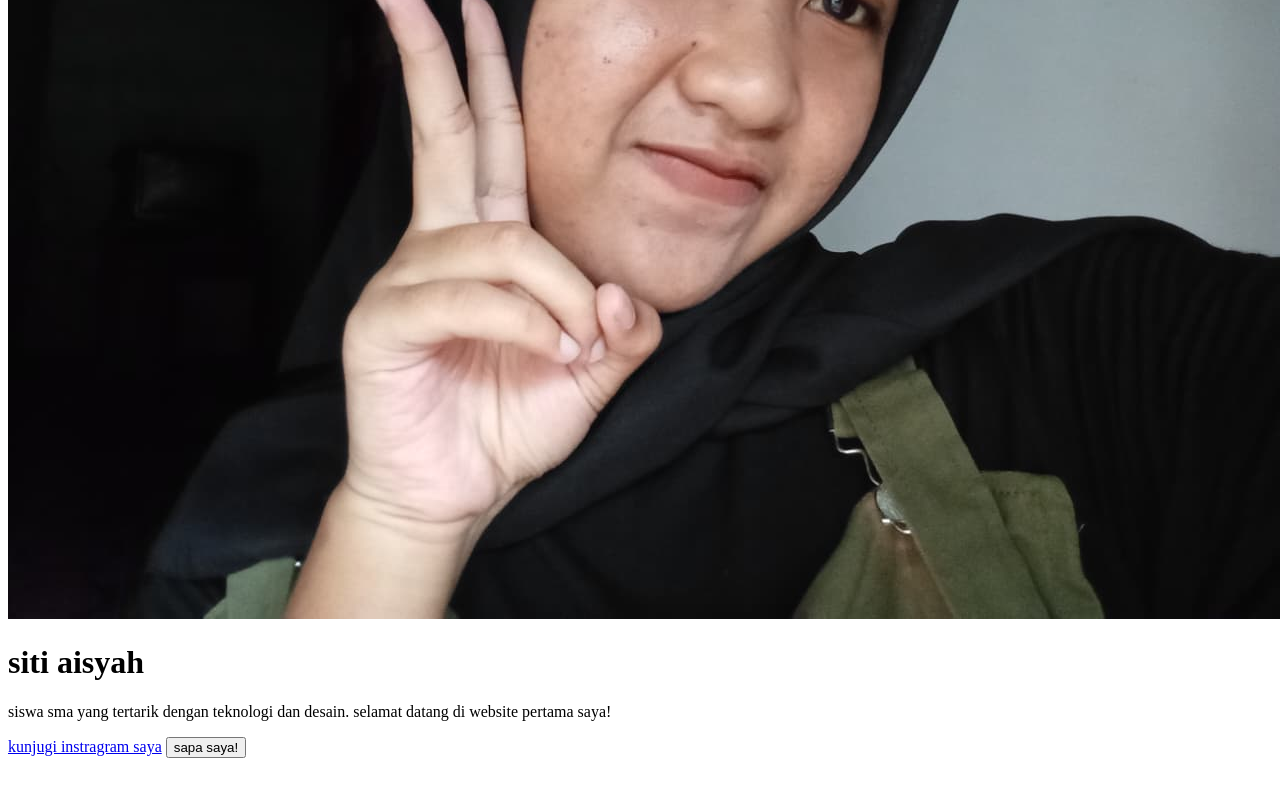
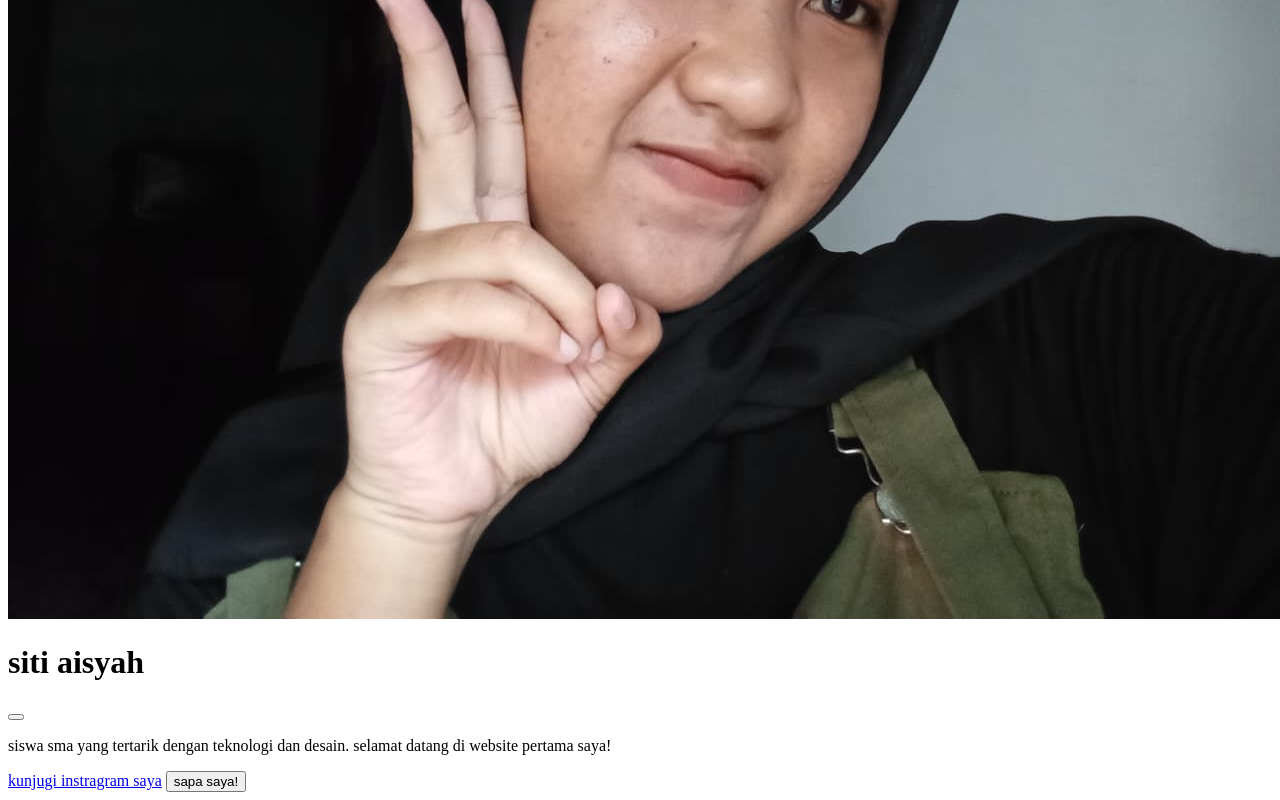
Before and after one commit to sitiaisyah32/pelatihan-tik, a plain HTML site: page index.html in a window 1280 px wide. Shown: the part 348-1148 px from the top of the page. Before the commit the page ends 1114 px from the top, so only its background shows below. Drawn offline with Linux system fonts and the light colour scheme.

Commit message:
Update index.html

```diff
--- a/index.html
+++ b/index.html
@@ -5,9 +5,12 @@
     <link rel ="stylessheet" href="stlye.css">
 </head>
 <body>
-  <div class="foto-profil">
-  <img src="foto 1.jpeg" alt = "foto profil saya">
-  <h1>siti aisyah</h1>
+    <div class="foto-profil">
+            <img src="foto 1.jpeg" alt = "foto profil saya">
+          <header>
+                 <h1>siti aisyah</h1>
+                 <button id= "tombol-tema"></button>
+          <header>
   <p>siswa sma yang tertarik dengan teknologi dan desain. selamat datang di website pertama saya! </p>
   <a href = "https://www.instagram.com/aisyehh_316">kunjugi instragram saya</a>
   <button id="sapaButton">sapa saya!</button>
```
